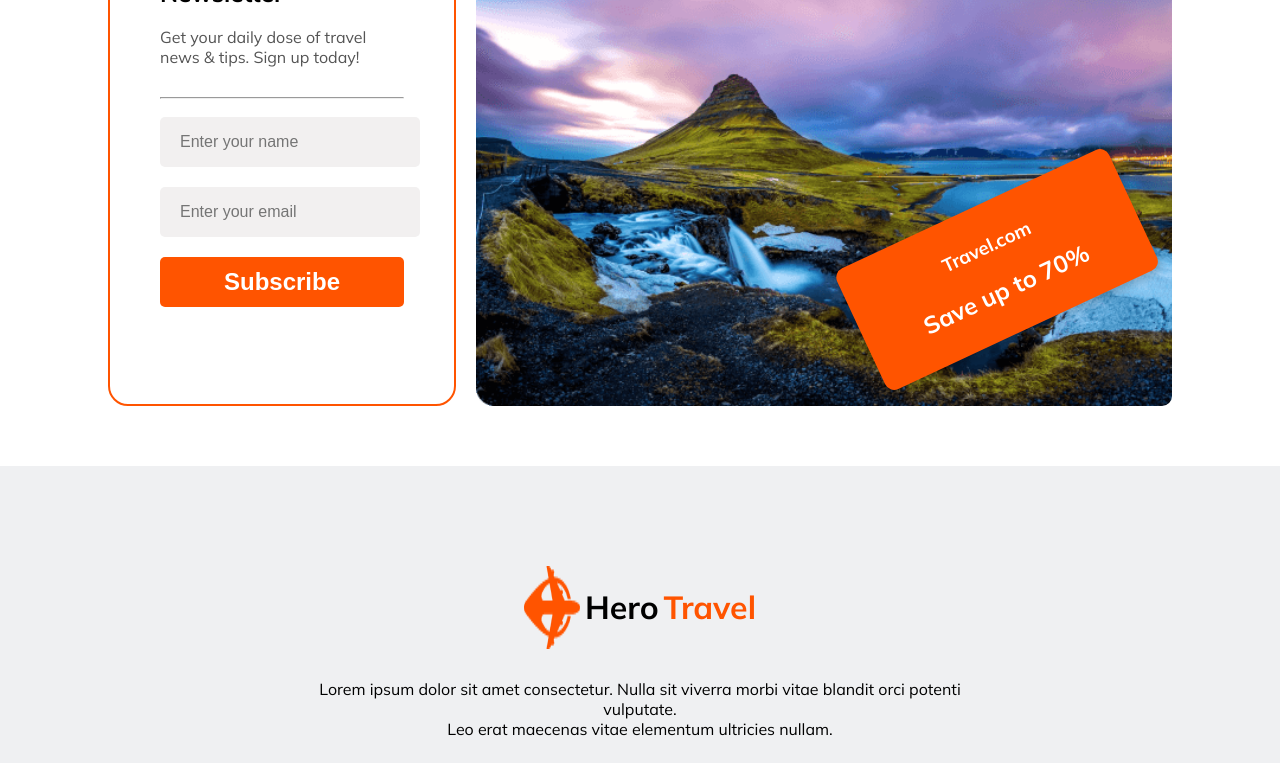
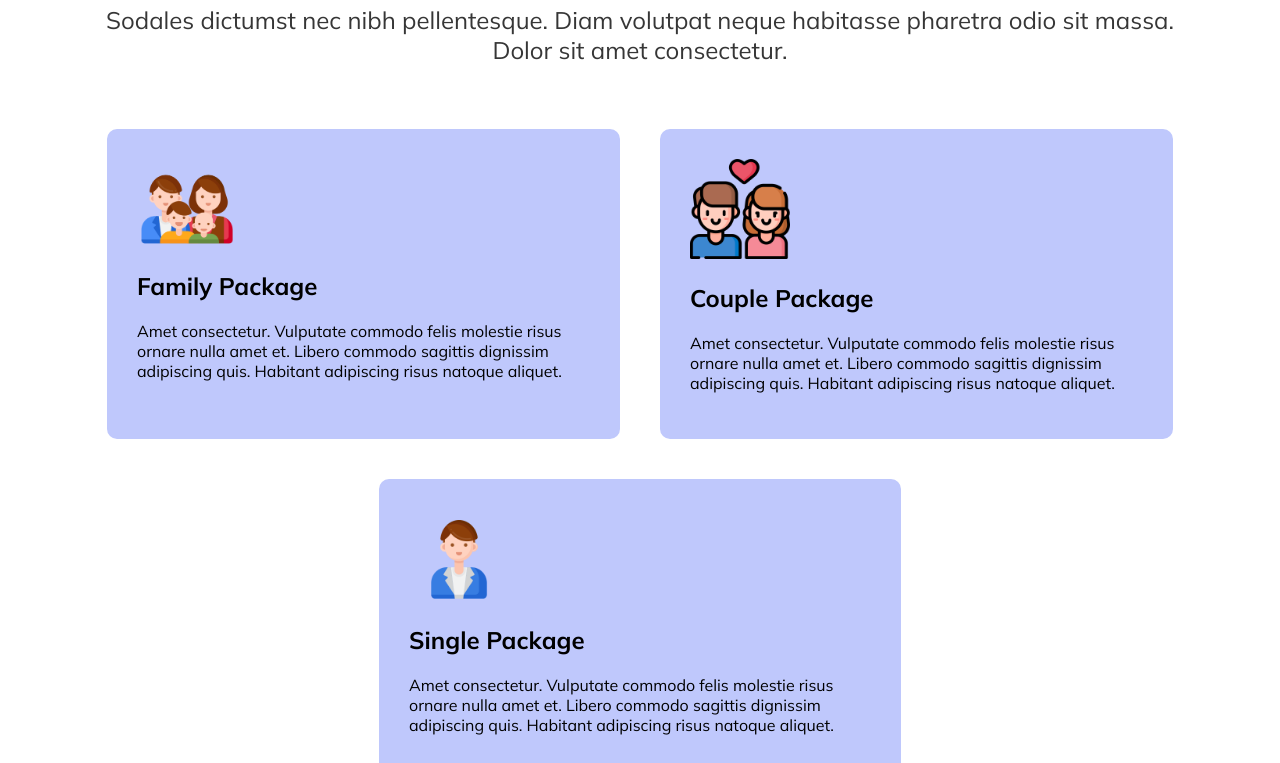
Before and after one commit to atiqurrahmancs/travel-site, a plain HTML site: page index.html in a window 1280 px wide. Shown: the part 4470-5233 px from the top of the page. Drawn offline with Linux system fonts and the light colour scheme.

Commit message:
Extra Section added

```diff
--- a/index.html
+++ b/index.html
@@ -122,6 +122,33 @@
             </div>
          </section>
 
+         <section class="why-choose-us">
+            <h1>Our Packages</h1>
+            <p class="why-p">Sodales dictumst nec nibh pellentesque. Diam volutpat neque habitasse pharetra odio sit massa.<br>Dolor sit amet consectetur. </p>
+
+            <div class="choose-div">
+               <div class="choose-item item-1 extra">
+                  <img src="./Images/family.png" alt="">
+                  <h2>Family Package</h2>
+                  <p>Amet consectetur. Vulputate commodo felis molestie risus  ornare nulla amet et. Libero commodo sagittis dignissim adipiscing quis. Habitant adipiscing risus natoque aliquet. </p>
+               </div>
+
+               <div class="choose-item item-2 extra">
+                  <img src="./Images/couple.png" alt="">
+                  <h2>Couple Package</h2>
+                  <p>Amet consectetur. Vulputate commodo felis molestie risus  ornare nulla amet et. Libero commodo sagittis dignissim adipiscing quis. Habitant adipiscing risus natoque aliquet. </p>
+               </div>
+            </div>
+
+            <div class="item-3-container">
+               <div class="choose-item item-3 extra">
+                  <img src="./Images/single (1).png" alt="">
+                  <h2>Single Package</h2>
+                  <p>Amet consectetur. Vulputate commodo felis molestie risus  ornare nulla amet et. Libero commodo sagittis dignissim adipiscing quis. Habitant adipiscing risus natoque aliquet. </p>
+               </div>
+            </div>
+         </section>
+
             <div class="news-grid">
                <div class="newsletter">
                   <h2>Newsletter</h2>
--- a/style.css
+++ b/style.css
@@ -283,7 +283,9 @@ background-size: cover;
   border-radius: 10px;
   padding: 30px;
 }
-
+.extra{
+  background-color: rgb(191, 200, 252);
+}
 .news-grid{
   display: grid;
   grid-template-columns: 30% 60%;
```
Also changed, not shown: Images/couple.png (added), Images/family.png (added), Images/single (1).png (added).
